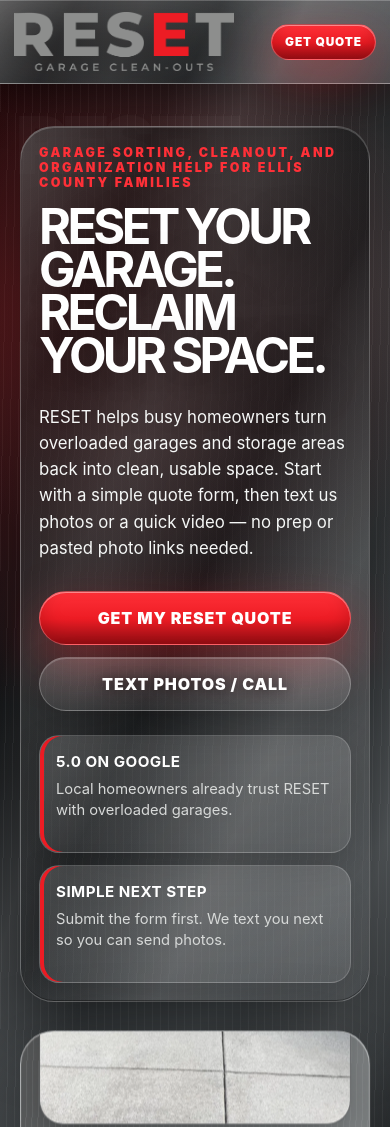
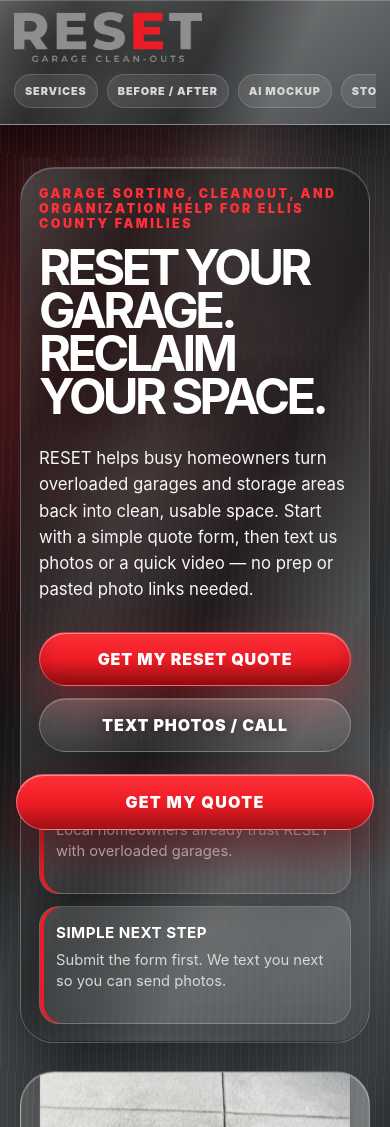
Before and after one commit to sandreu-ai/ineedareset-site, a website: page index.html in a window 390 px wide. Shown: the top 1127 px of the page. Drawn offline with Linux system fonts and the light colour scheme; no server answers; a script that the page names is missing.

Commit message:
Improve mobile navigation and quote CTA

```diff
--- a/index.html
+++ b/index.html
@@ -46,11 +46,12 @@
         <img src="./assets/reset-logo.png" alt="RESET" />
       </a>
       <nav aria-label="Primary navigation">
-        <a href="#how-it-works">How it works</a>
+        <a href="#services">Services</a>
         <a href="#gallery">Before / after</a>
+        <a href="#reset-plans">AI mockup</a>
+        <a href="#storage-add-ons">Storage add-ons</a>
         <a href="#reviews">Reviews</a>
-        <a href="#reset-plans">Plans</a>
-        <a href="#service-areas">Service areas</a>
+        <a href="#service-areas">Areas</a>
         <a class="nav-cta" href="#quote">Get quote</a>
       </nav>
     </header>
@@ -111,7 +112,7 @@
             <strong>5.0 on Google</strong>
           </div>
           <div class="hero-actions">
-            <a class="button primary" href="#quote">Get my reset quote</a>
+            <a class="button primary mobile-secondary-cta" href="#quote">Get my reset quote</a>
             <a class="button secondary" href="https://www.google.com/maps/place/Reset+Garage+Clean-Outs/@32.364291,-96.7349885,10z/data=!4m8!3m7!1s0x9be71f9bfdf99ef:0x37ef5170345cea4b!8m2!3d32.364291!4d-96.7349886!9m1!1b1!16s%2Fg%2F11z4llvd3n" target="_blank" rel="noopener">Read all Google reviews</a>
           </div>
         </div>
@@ -181,7 +182,7 @@
             <h2>See real reset progress before you request a quote.</h2>
             <p>Real photos help homeowners understand what RESET actually does: sort what matters, organize what stays, and remove only what should leave.</p>
             <div class="hero-actions">
-              <a class="button primary" href="#quote">Get my reset quote</a>
+              <a class="button primary mobile-secondary-cta" href="#quote">Get my reset quote</a>
               <a class="button secondary" href="./gallery.html">Open the full gallery</a>
             </div>
           </div>
@@ -296,7 +297,7 @@
             Add-ons are optional. After we see the garage, RESET can recommend simple shelves, bins, bike hooks, sports zones, and tool walls that fit the actual space.
           </p>
           <div class="hero-actions">
-            <a class="button primary" href="#quote">Ask what fits my garage</a>
+            <a class="button primary mobile-secondary-cta" href="#quote">Ask what fits my garage</a>
           </div>
         </div>
 
@@ -312,7 +313,7 @@
         </div>
       </section>
 
-      <section class="section services reveal-panel">
+      <section class="section services reveal-panel" id="services">
         <p class="eyebrow">Common reset projects</p>
         <h2>Spaces we help reset</h2>
         <div class="service-grid">
@@ -381,6 +382,7 @@
       <a href="https://www.instagram.com/resetgaragecleanouts/" target="_blank" rel="noopener">Instagram</a>
       <a href="https://www.facebook.com/resetgaragecleanouts" target="_blank" rel="noopener">Facebook</a>
     </footer>
+    <a class="mobile-sticky-quote" href="#quote" aria-label="Jump to the RESET quote form">Get my quote</a>
     <script src="./assets/gallery.js" defer></script>
   </body>
 </html>
--- a/styles.css
+++ b/styles.css
@@ -343,6 +343,26 @@ nav a:hover::after { transform: scaleX(1); }
 footer { display: flex; flex-wrap: wrap; justify-content: space-between; gap: 18px; padding: 30px clamp(20px, 5vw, 72px); border-top: 1px solid rgba(255,255,255,0.16); color: var(--steel-light); font-weight: 900; background: rgba(0,0,0,0.34); }
 footer a,
 .footer-phone { color: var(--white); text-decoration: none; }
+.mobile-sticky-quote {
+  display: none;
+  position: fixed;
+  left: 16px;
+  right: 16px;
+  bottom: calc(14px + env(safe-area-inset-bottom));
+  z-index: 35;
+  min-height: 56px;
+  align-items: center;
+  justify-content: center;
+  border-radius: 999px;
+  text-decoration: none;
+  text-transform: uppercase;
+  letter-spacing: 0.08em;
+  font-weight: 1000;
+  color: var(--white);
+  background: linear-gradient(180deg, var(--reset-red-hot), var(--reset-red) 52%, var(--reset-red-dark));
+  border: 1px solid rgba(255,255,255,0.35);
+  box-shadow: 0 18px 46px rgba(0,0,0,0.42), var(--red-glow), inset 0 1px 0 rgba(255,255,255,0.42);
+}
 
 @media (prefers-reduced-motion: reduce) {
   html { scroll-behavior: auto; }
@@ -362,7 +382,26 @@ footer a,
   nav a:nth-of-type(n+9):not(.nav-cta) { display: none; }
 }
 @media (max-width: 1080px) {
-  nav a:not(.nav-cta) { display: none; }
+  .site-header { flex-wrap: wrap; gap: 10px; }
+  nav {
+    width: 100%;
+    justify-content: flex-start;
+    gap: 9px;
+    overflow-x: auto;
+    padding: 2px 0 4px;
+    scrollbar-width: none;
+    -webkit-overflow-scrolling: touch;
+  }
+  nav::-webkit-scrollbar { display: none; }
+  nav a:not(.nav-cta) {
+    display: inline-flex;
+    align-items: center;
+    min-height: 36px;
+    padding: 0 12px;
+    border-radius: 999px;
+    background: rgba(255,255,255,0.09);
+    border: 1px solid rgba(255,255,255,0.16);
+  }
   .hero-proof { grid-template-columns: 1fr; }
 }
 @media (max-width: 880px) {
@@ -392,8 +431,14 @@ footer a,
   .quote-copy { position: static; }
 }
 @media (max-width: 560px) {
+  body { padding-bottom: 88px; }
   .site-header { padding-inline: 14px; }
-  .nav-cta { padding: 10px 13px; font-size: 0.74rem; }
+  .brand img { width: min(188px, 62vw); }
+  nav { font-size: 0.68rem; }
+  nav a:not(.nav-cta) { min-height: 34px; padding-inline: 10px; }
+  .nav-cta { display: none; }
+  .mobile-sticky-quote { display: flex; }
+  .mobile-secondary-cta { display: none; }
   .hero-copy h1 { font-size: 3.05rem; }
   .hero-lede { font-size: 1.05rem; }
   .button { width: 100%; }
```
